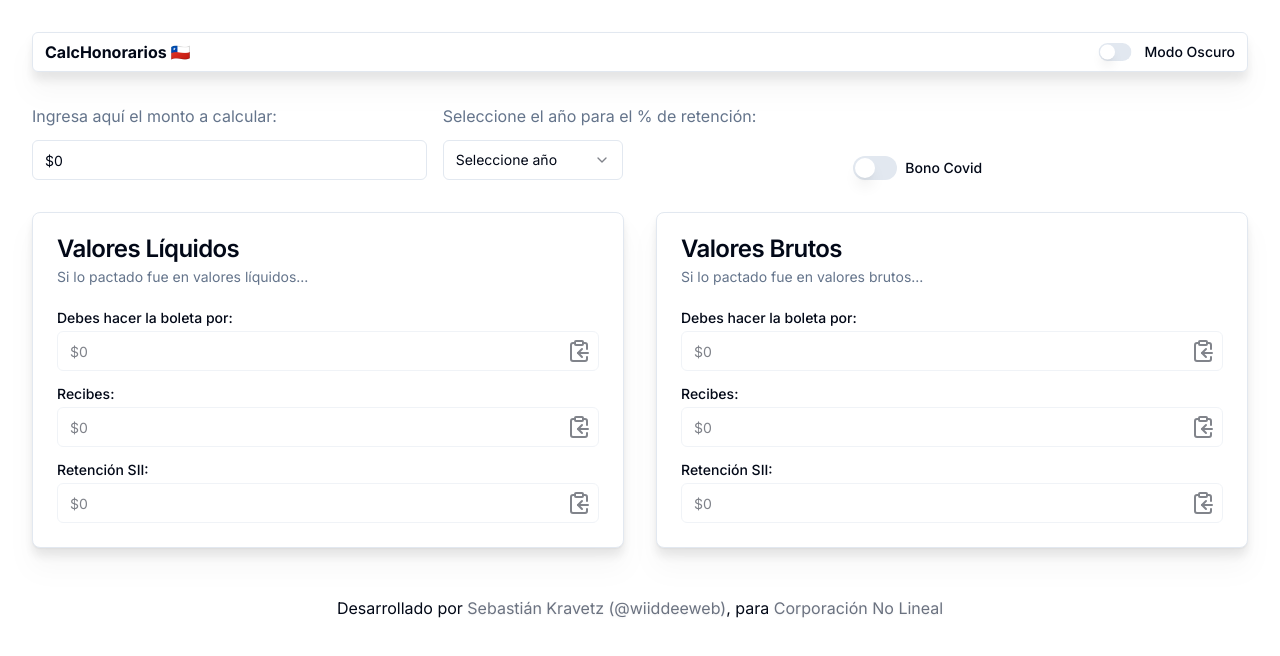
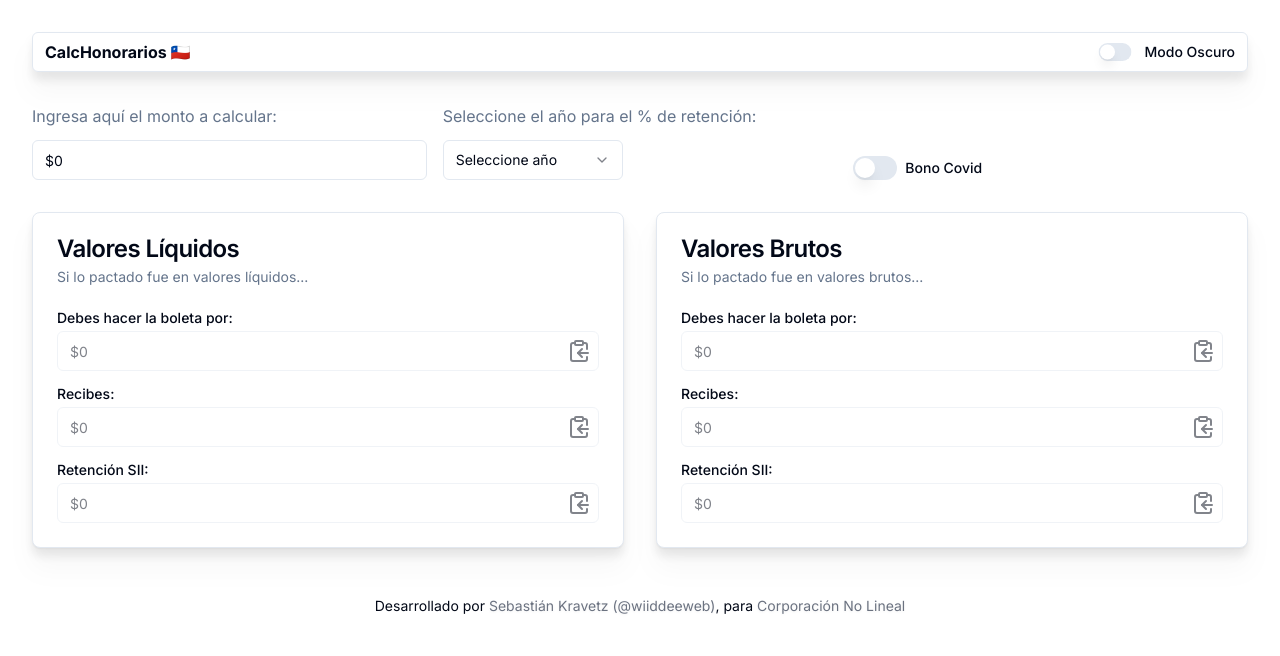
Before and after one commit to rrooddooxx/boleta_honorarios_sii, a Next.js app: page / in a window 1280 px wide. Shown: the top 656 px of the page. Built offline with nearby package versions, Linux system fonts and the light colour scheme.

Commit message:
fix footer

```diff
--- a/app/page.tsx
+++ b/app/page.tsx
@@ -80,7 +80,7 @@
           />
         </div>
       </div>
-      <div className="my-12 flex justify-center whitespace-pre-wrap">
+      <div className="my-12 flex justify-center text-sm max-sm:text-xs whitespace-break-spaces">
         Desarrollado por{" "}
         <a
           href="https://github.com/wwiiddeeweb"
```
